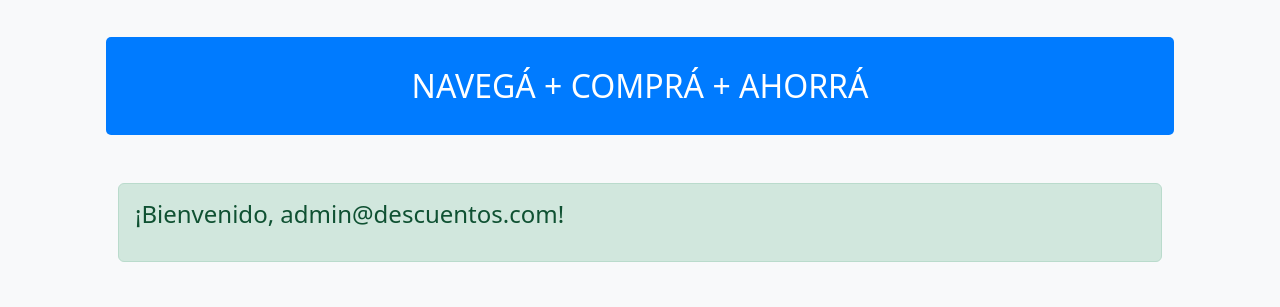
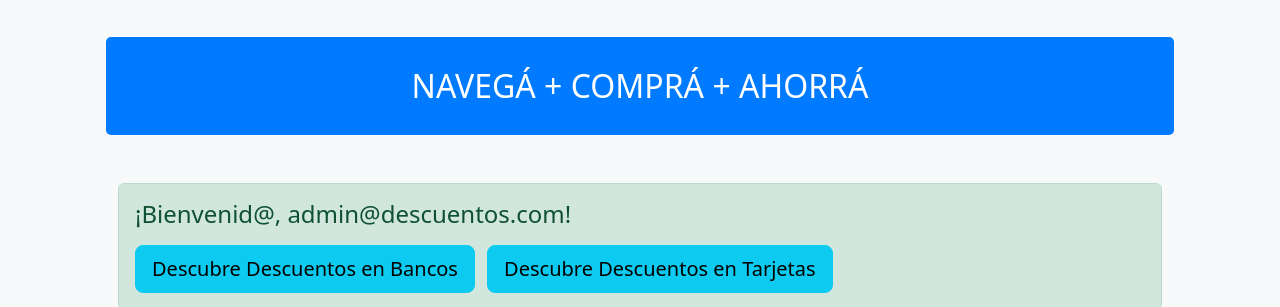
Before and after one commit to EmiGenta/EGenta_ProyectoFinal, a Django app: page / in a window 1280 px wide. Shown: the part 67-374 px from the top of the page. Run offline with Django 5.2, Linux system fonts and the light colour scheme; a user stored in the database is signed in; some libraries are stand-ins or nearby versions.

Commit message:
change: Cambios estéticos en home

```diff
--- a/project/core/templates/core/index.html
+++ b/project/core/templates/core/index.html
@@ -5,8 +5,12 @@
 
     {% if user.is_authenticated %}
         <div class="alert alert-success" role="alert">
-            <h4 class="alert-heading">¡Bienvenido, {{ user.email }}!</h4>
+            <h4 class="alert-heading">¡Bienvenid@, {{ user.email }}!</h4>
             <p>{{ mensaje }}</p>
+            <div class="mt-3">
+                <a href="{% url 'bancos:home' %}" class="btn btn-info btn-lg me-2">Descubre Descuentos en Bancos</a>
+                <a href="{% url 'tarjetas:home' %}" class="btn btn-info btn-lg">Descubre Descuentos en Tarjetas</a>
+            </div>
         </div>
     {% endif %}
 
```
